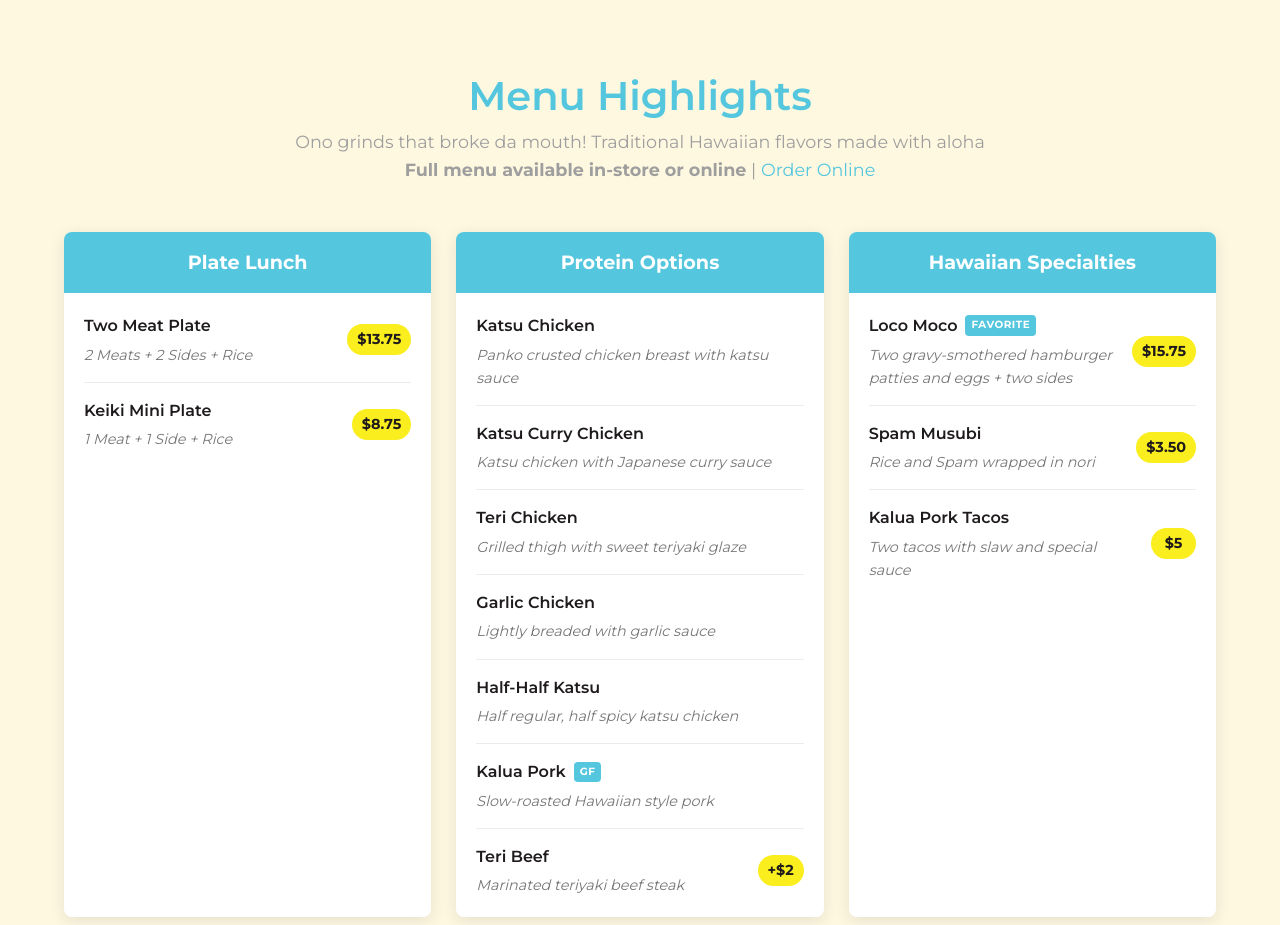
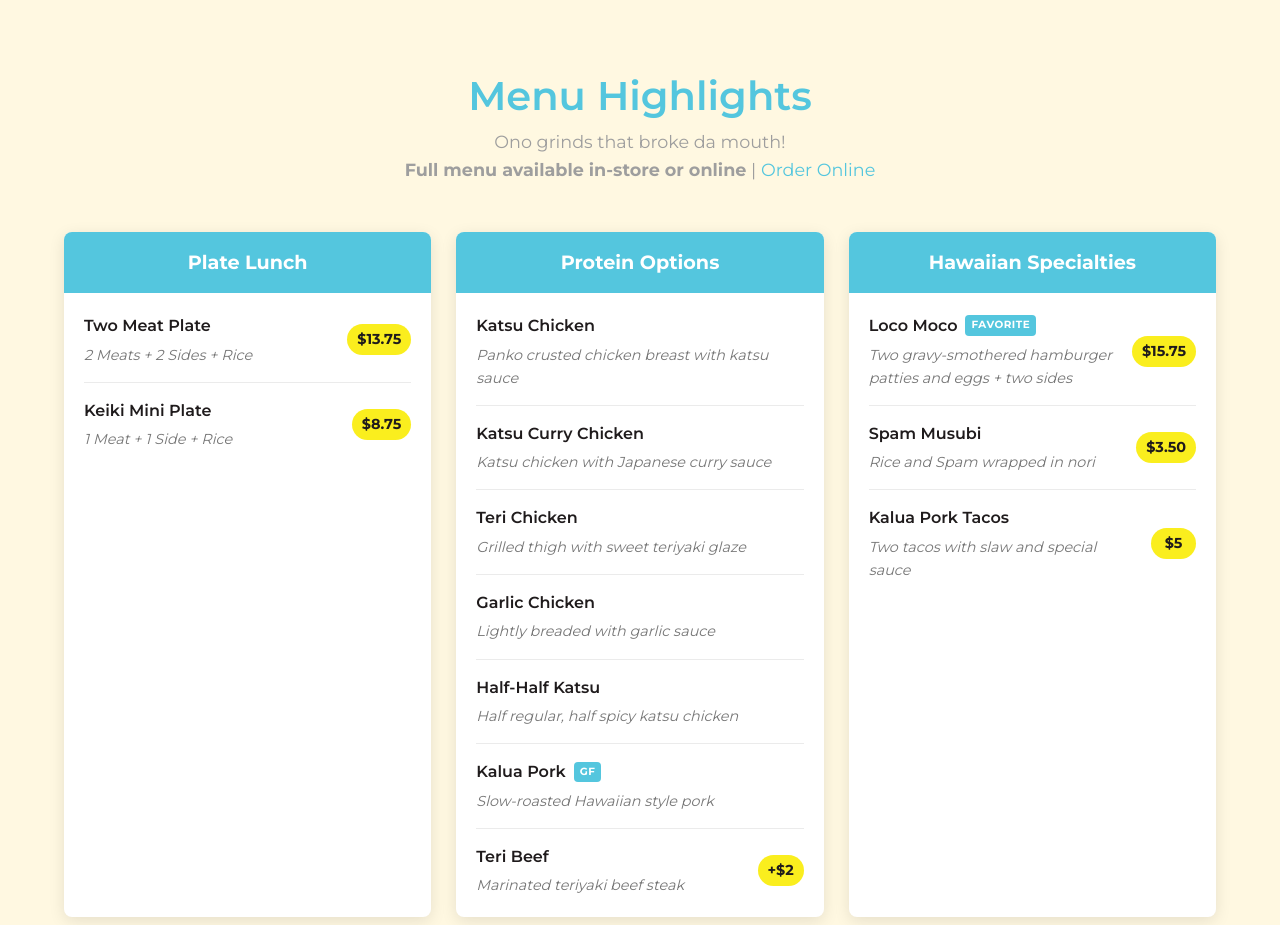
Before and after one commit to bigballeru/Good-Grindz, a plain HTML site: page index.html in a window 1280 px wide. Shown: the part 1360-2285 px from the top of the page. Drawn offline with Linux system fonts and the light colour scheme.

Commit message:
Update menu text.

```diff
--- a/index.html
+++ b/index.html
@@ -136,7 +136,7 @@
         <div class="container">
             <div class="section-header">
                 <h2>Menu Highlights</h2>
-                <p>Ono grinds that broke da mouth! Traditional Hawaiian flavors made with aloha</p>
+                <p>Ono grinds that broke da mouth!</p>
                 <p><strong>Full menu available in-store or online</strong> | <a href="https://goodgrindzsalem.curvpos.com/menu" target="_blank" rel="noopener noreferrer" class="menu-link">Order Online</a></p>
             </div>
 
```
